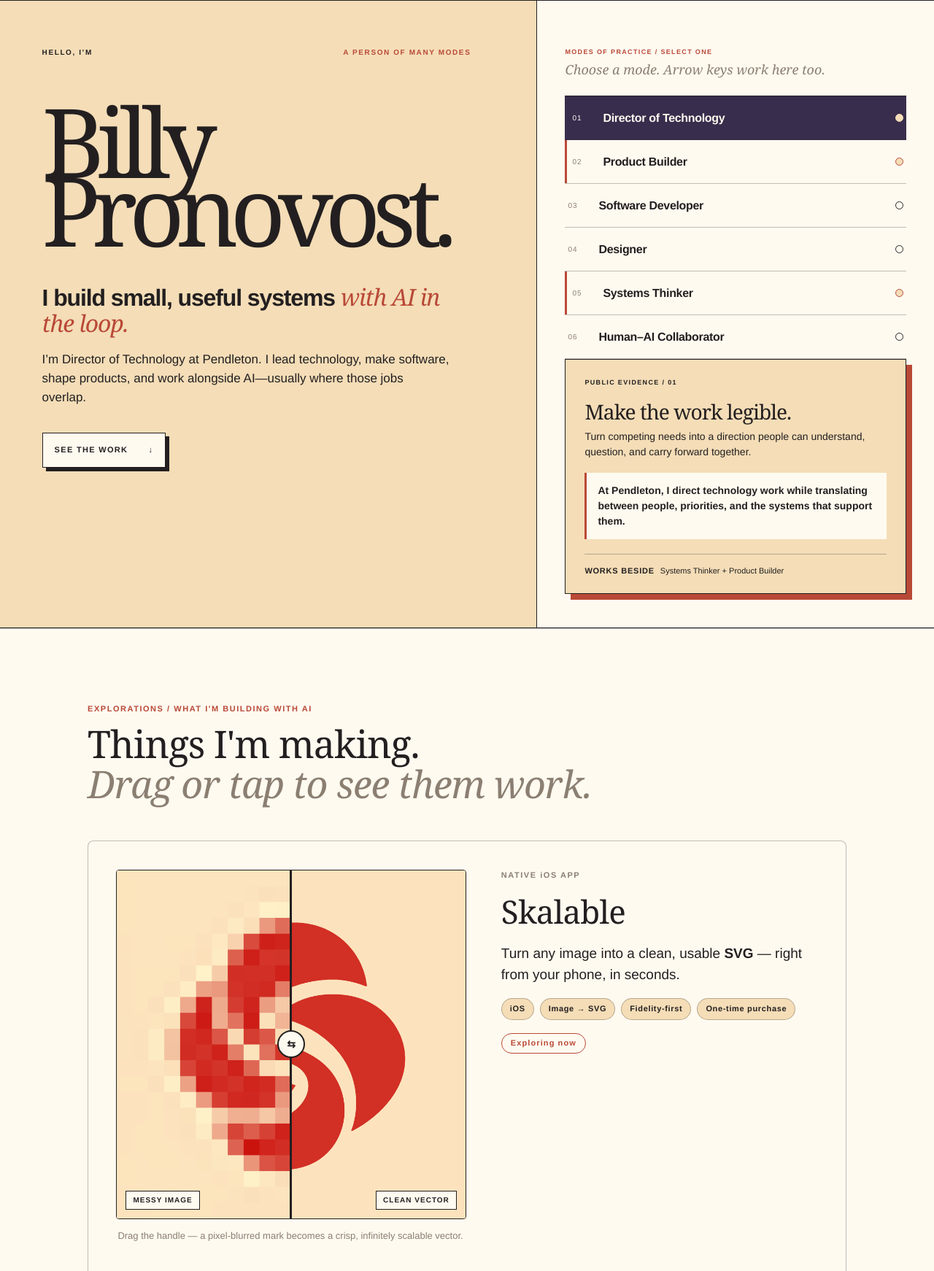
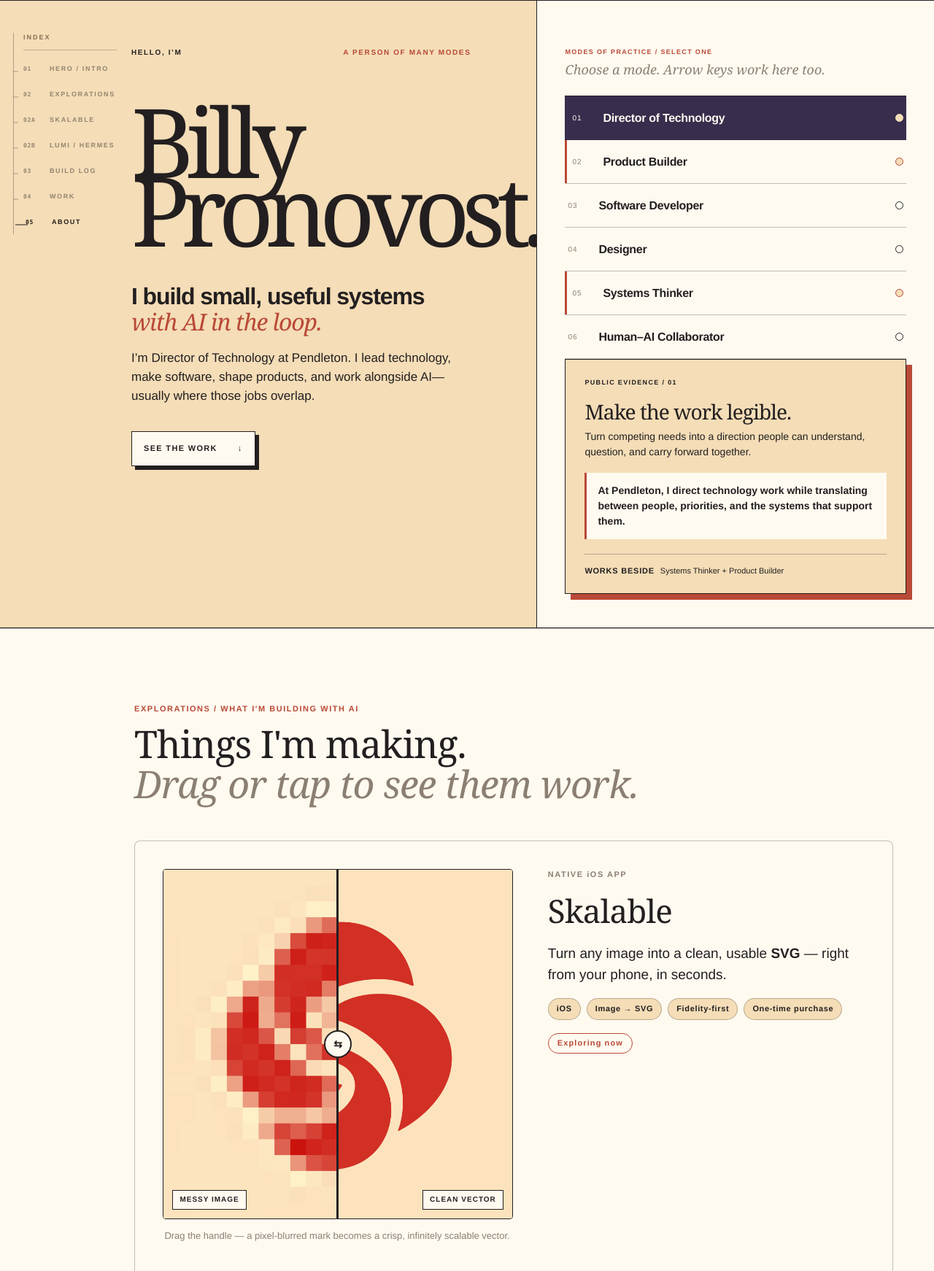
Before and after one commit to wdpronovost/wdpronovost, a website: page src/index.html in a window 1280 px wide. Shown: the part 67-1809 px from the top of the page at 73% size. Drawn offline with Linux system fonts and the light colour scheme.

Commit message:
feat(ledger): add sticky section ledger and weighted staggered reveals

```diff
--- a/src/css/site.css
+++ b/src/css/site.css
@@ -123,3 +123,23 @@ body.trace-open{overflow:hidden}.trace-dialog{position:fixed;inset:0;z-index:30;
   .log-title{grid-area:title}
   .log-date{grid-area:date}
 }
+
+/* ---- Quiet ledger + weighted reveal treatment ---- */
+.page-ledger{position:fixed;z-index:6;top:112px;left:max(18px,calc((100vw - 1440px)/2 + 18px));width:142px;padding:0 0 0 13px;border-left:1px solid rgba(35,31,32,.32);color:var(--ink);mix-blend-mode:multiply}
+.ledger-title{margin:0 0 16px;padding-bottom:10px;border-bottom:1px solid rgba(35,31,32,.24);font-size:9px;font-weight:850;letter-spacing:.22em;text-transform:uppercase;color:var(--faint)}
+.page-ledger ol{list-style:none;margin:0;padding:0;display:grid;gap:9px}
+.page-ledger a{position:relative;display:grid;grid-template-columns:28px 1fr;gap:8px;align-items:baseline;min-height:26px;padding:4px 0;text-decoration:none;font-size:9px;font-weight:850;letter-spacing:.18em;line-height:1.2;text-transform:uppercase;color:rgba(35,31,32,.46);transition:color .28s ease,transform .28s ease}
+.page-ledger a::before{content:"";position:absolute;left:-14px;top:50%;width:7px;height:1px;background:rgba(35,31,32,.34);transform:translateY(-50%);transition:width .28s ease,background .28s ease}
+.page-ledger a span{font-family:ui-monospace,SFMono-Regular,Menlo,monospace;font-size:8px;letter-spacing:.08em;color:inherit}
+.page-ledger a.is-active{color:var(--ink);transform:translateX(3px)}
+.page-ledger a.is-active::before{width:17px;background:var(--ink)}
+.reveal-group{--reveal-y:22px}
+.reveal-group>*{opacity:1;transform:none}
+.js .reveal-group>*{opacity:0;transform:translateY(var(--reveal-y));transition:opacity 820ms cubic-bezier(.16,1,.3,1),transform 820ms cubic-bezier(.16,1,.3,1);transition-delay:calc(var(--stagger,0) * 95ms);will-change:opacity,transform}
+.js .reveal-group.is-visible>*{opacity:1;transform:translateY(0)}
+@media(min-width:901px){
+  .site-header,.hero-intro,.work,.about{padding-left:max(clamp(20px,4.5vw,70px),180px)}
+  .explorations,.buildlog{padding-left:max(clamp(18px,4vw,64px),180px)}
+}
+@media(max-width:900px){.page-ledger{display:none}.site-header,.hero-intro,.work,.about,.explorations,.buildlog{padding-left:clamp(18px,4vw,64px)}}
+@media(prefers-reduced-motion:reduce){.js .reveal-group>*{opacity:1!important;transform:none!important;transition:none!important}}
--- a/src/data/buildlog.json
+++ b/src/data/buildlog.json
@@ -1,4 +1,9 @@
 [
+  {
+    "hash": "b96aff6",
+    "date": "2026-07-24",
+    "subject": "feat(buildlog): add self-writing Build Log rendered from git history"
+  },
   {
     "hash": "3287375",
     "date": "2026-07-21",
--- a/src/index.html
+++ b/src/index.html
@@ -12,6 +12,19 @@
 </head>
 <body>
   <a class="skip" href="#main-content">Skip to main content</a>
+  <nav class="page-ledger" aria-label="Page sections" data-ledger>
+    <p class="ledger-title">Index</p>
+    <ol>
+      <li><a href="#hero" data-ledger-link="hero"><span>01</span>Hero / Intro</a></li>
+      <li><a href="#explorations" data-ledger-link="explorations"><span>02</span>Explorations</a></li>
+      <li><a href="#exp-skalable" data-ledger-link="exp-skalable"><span>02A</span>Skalable</a></li>
+      <li><a href="#exp-lumi" data-ledger-link="exp-lumi"><span>02B</span>Lumi / Hermes</a></li>
+      <li><a href="#buildlog" data-ledger-link="buildlog"><span>03</span>Build Log</a></li>
+      <li><a href="#work" data-ledger-link="work"><span>04</span>Work</a></li>
+      <li><a href="#about" data-ledger-link="about"><span>05</span>About</a></li>
+    </ol>
+  </nav>
+
   <header class="site-header">
     <a class="wordmark" href="#main-content" aria-label="Billy Pronovost, home" data-ai-trace-trigger>W<span>D</span>P</a>
     <p>PORTLAND, OREGON</p>
@@ -19,7 +32,7 @@
   </header>
 
   <main id="main-content">
-    <section class="hero" aria-labelledby="hero-title">
+    <section class="hero reveal-group" id="hero" aria-labelledby="hero-title" data-ledger-section>
       <div class="hero-intro">
         <p class="kicker"><span>HELLO, I’M</span> <span class="issue">A PERSON OF MANY MODES</span></p>
         <h1 id="hero-title">Billy<br>Pronovost.</h1>
@@ -51,13 +64,13 @@
       </div>
     </section>
 
-    <section class="explorations" id="explorations" aria-labelledby="exp-title">
+    <section class="explorations reveal-group" id="explorations" aria-labelledby="exp-title" data-ledger-section>
       <div class="section-head">
         <p>EXPLORATIONS / WHAT I'M BUILDING WITH AI</p>
         <h2 id="exp-title">Things I'm making.<br><em>Drag or tap to see them work.</em></h2>
       </div>
 
-      <article class="exp-card" aria-labelledby="exp-skalable-title">
+      <article class="exp-card reveal-group" id="exp-skalable" aria-labelledby="exp-skalable-title" data-ledger-section>
         <div class="exp-top">
           <div class="exp-demo">
             <div class="reveal" data-reveal>
@@ -121,7 +134,7 @@
         </div>
       </article>
 
-      <article class="exp-card exp-card-system" aria-labelledby="exp-lumi-title">
+      <article class="exp-card exp-card-system reveal-group" id="exp-lumi" aria-labelledby="exp-lumi-title" data-ledger-section>
         <div class="exp-top exp-top-system">
           <div class="exp-demo">
             <div class="continuity-demo" data-continuity-demo aria-label="Interactive demo of an AI partner turning a real request into verified site work">
@@ -203,7 +216,7 @@ card</span>
       </article>
     </section>
 
-    <section class="buildlog" id="buildlog" aria-labelledby="buildlog-title">
+    <section class="buildlog reveal-group" id="buildlog" aria-labelledby="buildlog-title" data-ledger-section>
       <div class="section-head">
         <p>BUILD LOG / THIS SITE, EVOLVING IN PUBLIC</p>
         <h2 id="buildlog-title">The page keeps<br><em>a record of itself.</em></h2>
@@ -234,7 +247,7 @@ card</span>
       </div>
     </section>
 
-    <section class="work" id="work" aria-labelledby="work-title">
+    <section class="work reveal-group" id="work" aria-labelledby="work-title" data-ledger-section>
       <div class="section-head">
         <p>SELECTED WORK / A LIVING INVENTORY</p>
         <h2 id="work-title">Different forms.<br><em>One throughline.</em></h2>
@@ -271,7 +284,7 @@ card</span>
       <p class="inventory-footnote">Names are included as an honest inventory of ongoing and selected work—not as claims that every project is complete or public. Lumi and Hermes belong to the broader human–AI practice behind this work.</p>
     </section>
 
-    <section class="about" id="about" aria-labelledby="about-title">
+    <section class="about reveal-group" id="about" aria-labelledby="about-title" data-ledger-section>
       <div class="about-lead">
         <p>ABOUT / THE SHORT VERSION</p>
         <h2 id="about-title">The medium changed.<br>The concern didn’t.</h2>
@@ -290,7 +303,7 @@ card</span>
       </aside>
     </section>
 
-    <section class="contact" aria-labelledby="contact-title">
+    <section class="contact reveal-group" aria-labelledby="contact-title">
       <p>HAVE A COMPLICATED, HUMAN PROBLEM?</p>
       <h2 id="contact-title">Let’s make it<br>easier to hold.</h2>
       <a href="mailto:wdp@wdpronovost.com">wdp@wdpronovost.com <span aria-hidden="true">↗</span></a>
--- a/src/js/site.js
+++ b/src/js/site.js
@@ -289,3 +289,52 @@ document.querySelectorAll('[data-reveal]').forEach((reveal) => {
   chips.forEach((chip) => chip.addEventListener('click', () => applyFilter(chip.dataset.logFilter)));
   applyFilter('all');
 })();
+
+/* ---- Quiet ledger + weighted reveal treatment ---- */
+(() => {
+  document.documentElement.classList.add('js');
+
+  const reduceMotion = window.matchMedia('(prefers-reduced-motion: reduce)').matches;
+  const revealGroups = [...document.querySelectorAll('.reveal-group')];
+  revealGroups.forEach((group) => {
+    [...group.children].forEach((child, index) => child.style.setProperty('--stagger', String(Math.min(index, 8))));
+    if (reduceMotion) group.classList.add('is-visible');
+  });
+
+  if (!reduceMotion && 'IntersectionObserver' in window) {
+    const revealObserver = new IntersectionObserver((entries, observer) => {
+      entries.forEach((entry) => {
+        if (!entry.isIntersecting) return;
+        entry.target.classList.add('is-visible');
+        observer.unobserve(entry.target);
+      });
+    }, { rootMargin: '0px 0px -12% 0px', threshold: 0.12 });
+    revealGroups.forEach((group) => revealObserver.observe(group));
+  } else {
+    revealGroups.forEach((group) => group.classList.add('is-visible'));
+  }
+
+  const ledger = document.querySelector('[data-ledger]');
+  const ledgerSections = [...document.querySelectorAll('[data-ledger-section]')];
+  if (!ledger || !ledgerSections.length) return;
+  const links = [...ledger.querySelectorAll('[data-ledger-link]')];
+
+  function setActive(id) {
+    links.forEach((link) => link.classList.toggle('is-active', link.dataset.ledgerLink === id));
+  }
+
+  if ('IntersectionObserver' in window) {
+    const visible = new Map();
+    const ledgerObserver = new IntersectionObserver((entries) => {
+      entries.forEach((entry) => {
+        if (entry.isIntersecting) visible.set(entry.target.id, entry.intersectionRatio);
+        else visible.delete(entry.target.id);
+      });
+      const active = [...visible.entries()].sort((a, b) => b[1] - a[1])[0]?.[0];
+      if (active) setActive(active);
+    }, { rootMargin: '-18% 0px -58% 0px', threshold: [0.05, 0.18, 0.32, 0.5, 0.7] });
+    ledgerSections.forEach((section) => ledgerObserver.observe(section));
+  }
+
+  setActive(ledgerSections[0].id);
+})();
```
Also changed, not shown: tests/homepage.spec.mjs (+26 -0 lines), 1 other file.
